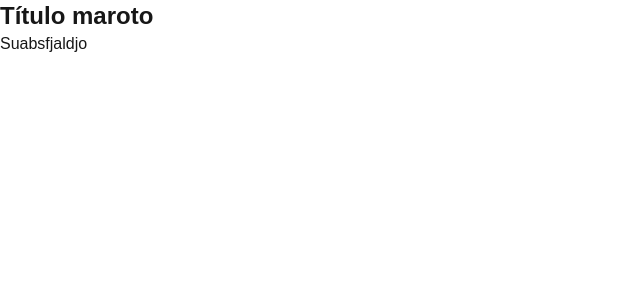
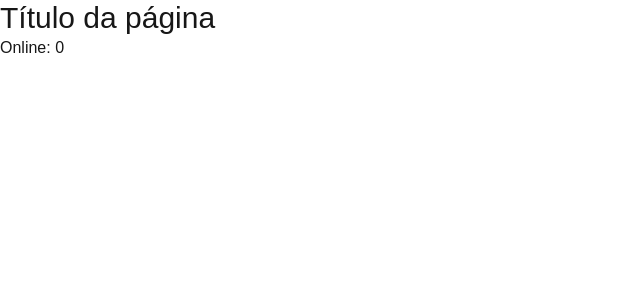
Before and after one commit to pedroguedes9/React, a Next.js app in the folder react-primeiro-projeto/: page / in a window 1280 px wide. Shown: the top 300 px of the page, without its empty margins (0-640 px from the left). Built offline with nearby package versions, Linux system fonts and the light colour scheme.

Commit message:
criando um contexto

```diff
--- a/react-primeiro-projeto/src/app/page.tsx
+++ b/react-primeiro-projeto/src/app/page.tsx
@@ -1,34 +1,15 @@
 "use client"
 
-const Subtitle = ({label} : {label:string}) => {
-  return (
-    <p>{label}</p>
-  );
-}
+import { Header } from "@/components/header";
+import { CountContext, CountInicialData } from "@/contexts/CountContext";
 
-const Title = ({label} : {label:string}) => {
-  return (
-    <h1 className="font-bold text-2xl">{label}</h1>
-  );
-}
-
-const Header = ({title, subtitle} : {title: string, subtitle: string}) =>  {
-  return (
-    <header>
-      <Title label={title}/>
-      <Subtitle label={subtitle}/>
-    </header>
-  );
-}
 
 function Page() {
-const pageInfo = {
-  title: "Título maroto",
-  subtitle: "Suabsfjaldjo"
-};
   return (
     <div className="container mx-auto " >
-      <Header title={pageInfo.title} subtitle={pageInfo.subtitle} />
+      <CountContext.Provider value={CountInicialData}>
+        <Header/>
+      </CountContext.Provider>
     </div>
   );
 }
--- a/react-primeiro-projeto/src/components/Square.tsx
+++ /dev/null
@@ -1,16 +0,0 @@
-import { useEffect } from "react"
-
-export const Square = () => {
-    useEffect(() => {
-        window.addEventListener("scroll", () => {})
-        return () => {
-            window.removeEventListener("scroll", () => {})
-        }
-    })
-
-    return (
-        <div className="h-50 w-50 bg-blue-400">
-
-        </div>
-    )
-}
--- /dev/null
+++ b/react-primeiro-projeto/src/components/header.tsx
@@ -0,0 +1,11 @@
+import { OnlineUsers } from "./onlineUsers"
+
+export const Header = () => {
+    return (
+        <header>
+
+            <h1 className="text-3xl">Título da página</h1>
+            <OnlineUsers/>
+        </header>
+    )
+}
--- /dev/null
+++ b/react-primeiro-projeto/src/components/onlineUsers.tsx
@@ -0,0 +1,9 @@
+import { CountContext } from "@/contexts/CountContext"
+import { useContext } from "react"
+
+export const OnlineUsers = () => {
+    const count = useContext(CountContext)
+    return (
+        <p>Online: {count}</p>
+    )
+}
--- /dev/null
+++ b/react-primeiro-projeto/src/contexts/CountContext.ts
@@ -0,0 +1,3 @@
+import { createContext } from "react";
+export const CountInicialData = 0
+export const CountContext = createContext(CountInicialData)
--- a/react-primeiro-projeto/src/reducers/listReducers.ts
+++ /dev/null
@@ -1,57 +0,0 @@
-import { Item } from "@/types/Item"
-
-type AddAction = {
-    type: "add",
-    payload: {
-        text: string
-    }
-}
-
-type EditTextAction = {
-    type: "editText"
-    payload: {
-        id: number, newText: string
-    }
-}
-type ToggleDoneAction = {
-    type: "toggleDone",
-    payload: {
-        id: number
-    }
-}
-type RemoveItemAction = {
-    type: "removeItem"
-    payload: {
-        id: number
-    }
-}
-type ListActions = AddAction | EditTextAction | ToggleDoneAction | RemoveItemAction ;
-
-export const listReducer = (list: Item[], action:ListActions) => {
-    switch(action.type) {
-        case "add":
-            return [...list, {
-                id: list.length,
-                text: action.payload.text,
-                done: false
-            }]
-        case "editText":
-            return list.map((item) => {
-                if(item.id === action.payload.id) {
-                    item.text = action.payload.newText
-                }
-                return item
-            })
-        case "toggleDone":
-            return list.map((item) => {
-                if(item.id === action.payload.id) {
-                    item.done = !item.done
-                }
-                return item
-            })
-        case "removeItem":
-            return list.filter(item => item.id !== action.payload.id)
-        default:
-            return list
-    }
-}
--- a/react-primeiro-projeto/src/types/Item.ts
+++ /dev/null
@@ -1,5 +0,0 @@
-export type Item = {
-    id: number
-    text: string
-    done: boolean
-}
```
